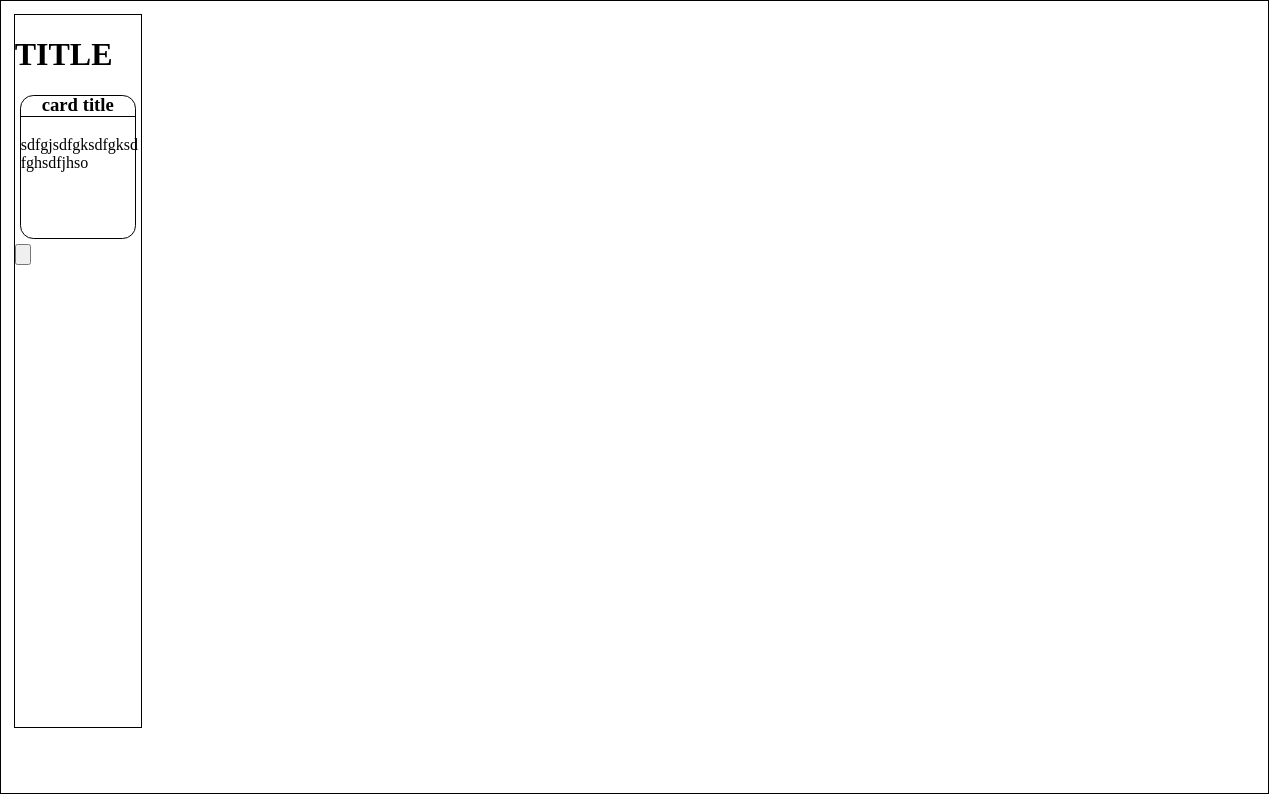
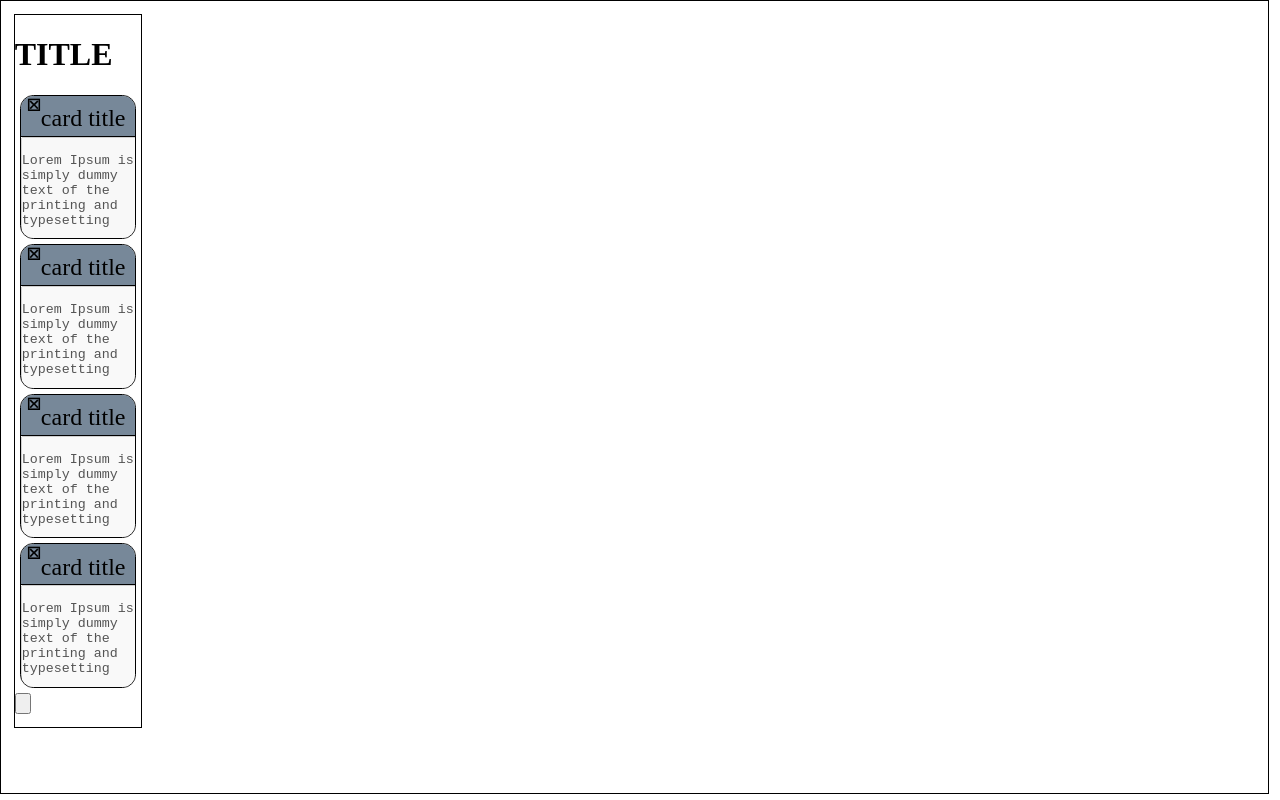
Before and after one commit to Seba-Quintana/todos, an Angular app in the folder todos/: page / in a window 1280 px wide. Built offline with nearby package versions, Linux system fonts and the light colour scheme.

Commit message:
New Card Design

```diff
--- a/todos/angular.json
+++ b/todos/angular.json
@@ -94,5 +94,8 @@
         }
       }
     }
+  },
+  "cli": {
+    "analytics": false
   }
 }
--- a/todos/src/app/home/list/card/card.component.css
+++ b/todos/src/app/home/list/card/card.component.css
@@ -1,25 +1,70 @@
-#card-component{
+#card-component {
+  width: 90%;
+  height: 20%;
+  border: 1pt solid black;
+  border-radius: 10pt;
+  overflow: hidden;
 
-	width: 90%;
-	height: 20%;
-	border: 1pt solid black;
-	border-radius: 10pt;
-
-	margin: 4%
-
-
-
+  margin: 4%;
+}
+#card-component::-webkit-scrollbar {
+  display: none;
 }
 
-#card-component:hover{
-	background-color: antiquewhite;
+#card-component-body-text::-webkit-scrollbar {
+  display: none;
 }
 
+#card-component-body-text:hover {
+  background-color: #a7c4d8;
+}
 
-#card-component-title{
-	display: flex;
-	justify-content: center;
-	border-bottom:  1pt solid black;
-	margin-top:  -1%;
+#card-component-title {
+  text-align: justify;
+  justify-content: center;
+  height: 30pt;
+  border-bottom: 1pt solid black;
+  background-color: #778899;
+}
 
+#card-component-body {
+  text-align: center;
+  width: auto;
+  height: auto;
 }
+#card-component-body-text {
+  padding: 0;
+  width: 100%;
+  min-height: 100pt;
+  overflow: auto;
+}
+
+#card-component-remove {
+  margin: 0;
+
+  float: left;
+  text-align: left;
+  color: black;
+  width: fit-content;
+  font-size: 1rem;
+  margin-left: 5%;
+
+  /* to disable selection */
+  -webkit-user-select: none; /* Safari */
+  -ms-user-select: none; /* IE 10 and IE 11 */
+  user-select: none; /* Standard syntax */
+}
+
+#card-component-remove:hover {
+  color: red;
+}
+
+#card-component-title-text {
+  margin: 0;
+  float: right;
+  text-align: center;
+  width: fit-content;
+  font-size: 1.5rem;
+  margin-right: 7pt;
+  margin-top: 7pt;
+}
--- a/todos/src/app/home/list/card/card.component.ts
+++ b/todos/src/app/home/list/card/card.component.ts
@@ -7,20 +7,27 @@ import { CommonModule } from '@angular/common';
   imports: [CommonModule],
   template: `
     <div id="card-component">
+      <div id="card-component-title">
+        <h3 id="card-component-remove">&#9746;</h3>
+        <p id="card-component-title-text">card title</p>
+      </div>
 
       <div id="card-component-body">
-		<h3 id="card-component-title">
-				card title
-		 </h3>
-		 <p id="card-component-body">
-	sdfgjsdfgksdfgksd fghsdfjhso
-		</p>
-
+        <textarea id="card-component-body-text" disabled>
+          Lorem Ipsum is simply dummy text of the printing and typesetting
+          industry. Lorem Ipsum has been the industry's standard dummy text ever
+          since the 1500s, when an unknown printer took a galley of type and
+          scrambled it to make a type specimen book. It has survived not only
+          five centuries, but also the leap into electronic typesetting,
+          remaining essentially unchanged. It was popularised in the 1960s with
+          the release of Letraset sheets containing Lorem Ipsum passages, and
+          more recently with desktop publishing software like Aldus PageMaker
+          including versions of Lorem Ipsum.
+        </textarea
+        >
       </div>
     </div>
   `,
-	styleUrls: ['./card.component.css']
+  styleUrls: ['./card.component.css'],
 })
-export class CardComponent {
-
-}
+export class CardComponent {}
--- a/todos/src/app/home/list/list.component.ts
+++ b/todos/src/app/home/list/list.component.ts
@@ -1,6 +1,6 @@
 import { Component } from '@angular/core';
 import { CommonModule } from '@angular/common';
-import { CardComponent } from "./card/card.component";
+import { CardComponent } from './card/card.component';
 
 @Component({
   selector: 'app-list',
@@ -11,16 +11,16 @@ import { CardComponent } from "./card/card.component";
         <h1>TITLE</h1>
       </header>
       <app-card></app-card>
+      <app-card></app-card>
+      <app-card></app-card>
+      <app-card></app-card>
 
       <footer>
-				<input type="button"/>
+        <input type="button" />
       </footer>
-
     </div>
   `,
   styleUrls: ['./list.component.css'],
-	imports: [CommonModule, CardComponent]
+  imports: [CommonModule, CardComponent],
 })
-export class ListComponent {
-
-}
+export class ListComponent {}
```
Also changed, not shown: todos/src/app/home/home.component.ts (+4 -7 lines). Lines whose indentation alone changed are shown as unchanged.
